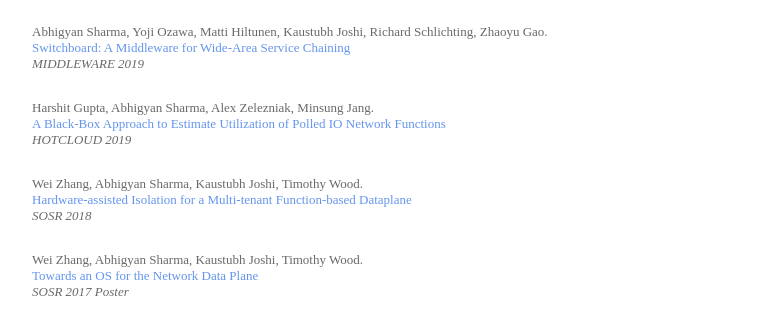
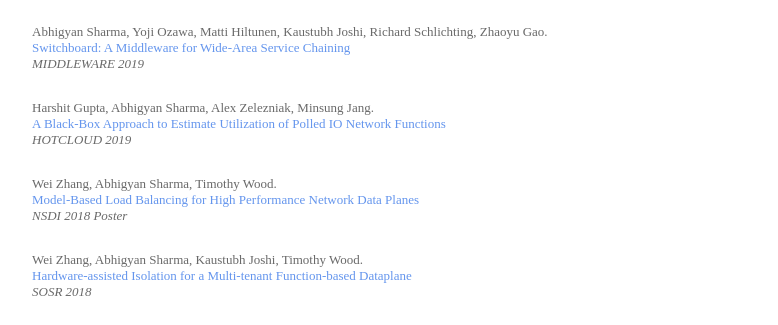
Before and after one commit to abhigyansharma/abhigyansharma.github.io, a plain HTML site: page index.html in a window 1280 px wide. Shown: the part 451-776 px from the top of the page, without its empty margins (248-1026 px from the left). Drawn offline with Linux system fonts and the light colour scheme.

Commit message:
added NFV balance

```diff
--- a/index.html
+++ b/index.html
@@ -92,6 +92,9 @@
         <a href="papers/nftop-hotcloud19.pdf">A Black-Box Approach to Estimate Utilization of Polled IO Network
             Functions</a><br>
         <i>HOTCLOUD 2019</i>&nbsp; </p>
+    <p>Wei Zhang, Abhigyan Sharma, Timothy Wood.<br>
+        <a href="papers/nfvbalance-poster.pdf">Model-Based Load Balancing for High Performance Network Data Planes</a><br>
+        <i>NSDI 2018 Poster</i></p>
     <p>Wei Zhang, Abhigyan Sharma, Kaustubh Joshi, Timothy Wood.<br>
         <a href="papers/fastpaas-sosr18.pdf">Hardware-assisted Isolation for a Multi-tenant Function-based Dataplane</a><br>
         <i>SOSR 2018</i></p>
```
Also changed, not shown: 1 other file.
